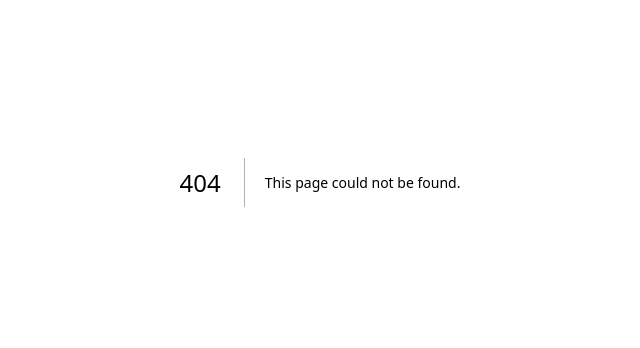
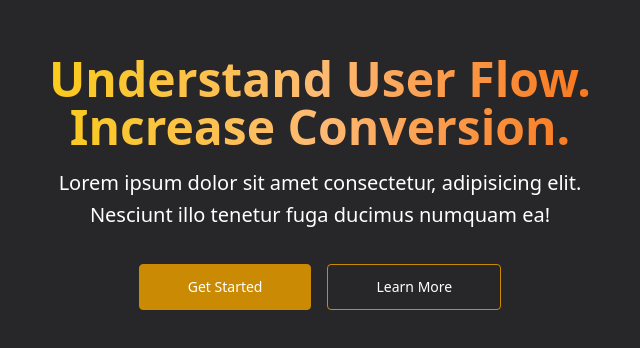
Before and after one commit to artisansprince/moisqr-webapps, a Next.js app in the folder frontend/: page / in a window 1280 px wide. Before the commit this address had no page. Shown: the part 218-566 px from the top of the page, without its empty margins (320-960 px from the left). Built offline with nearby package versions, Linux system fonts and the light colour scheme.

Commit message:
🌱 feat: Mendesain ulang halaman root.

```diff
--- /dev/null
+++ b/frontend/app/page.js
@@ -0,0 +1,41 @@
+// pages/index.jsx
+import React from 'react';
+
+const HomePage = () => {
+  return (
+    <section className="bg-zinc-800 text-white">
+      <div className="mx-auto max-w-screen-xl px-4 py-32 lg:flex lg:h-screen lg:items-center">
+        <div className="mx-auto max-w-3xl text-center">
+          <h1 className="bg-gradient-to-r from-yellow-400 via-orange-300 to-orange-500 bg-clip-text text-3xl font-extrabold text-transparent sm:text-5xl">
+            Understand User Flow.
+
+            <span className="sm:block"> Increase Conversion. </span>
+          </h1>
+
+          <p className="mx-auto mt-4 max-w-xl sm:text-xl sm:leading-relaxed">
+            Lorem ipsum dolor sit amet consectetur, adipisicing elit. Nesciunt illo tenetur fuga ducimus
+            numquam ea!
+          </p>
+
+          <div className="mt-8 flex flex-wrap justify-center gap-4">
+            <a
+              className="block w-full rounded border border-yellow-600 bg-yellow-600 px-12 py-3 text-sm font-medium text-white hover:bg-transparent hover:text-white focus:outline-none focus:ring active:text-opacity-75 sm:w-auto"
+              href="#"
+            >
+              Get Started
+            </a>
+
+            <a
+              className="block w-full rounded border border-yellow-600 px-12 py-3 text-sm font-medium text-white hover:bg-yellow-600 focus:outline-none focus:ring active:bg-yellow-500 sm:w-auto"
+              href="#"
+            >
+              Learn More
+            </a>
+          </div>
+        </div>
+      </div>
+    </section>
+  );
+};
+
+export default HomePage;
```
